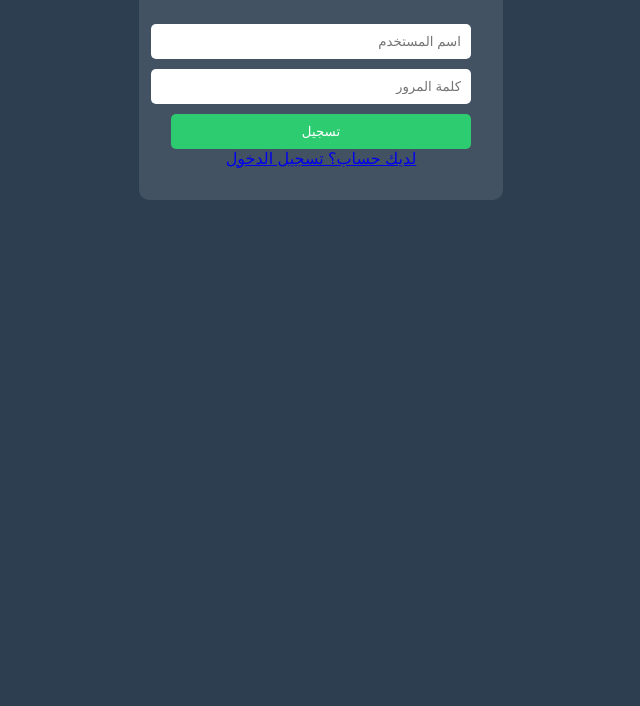
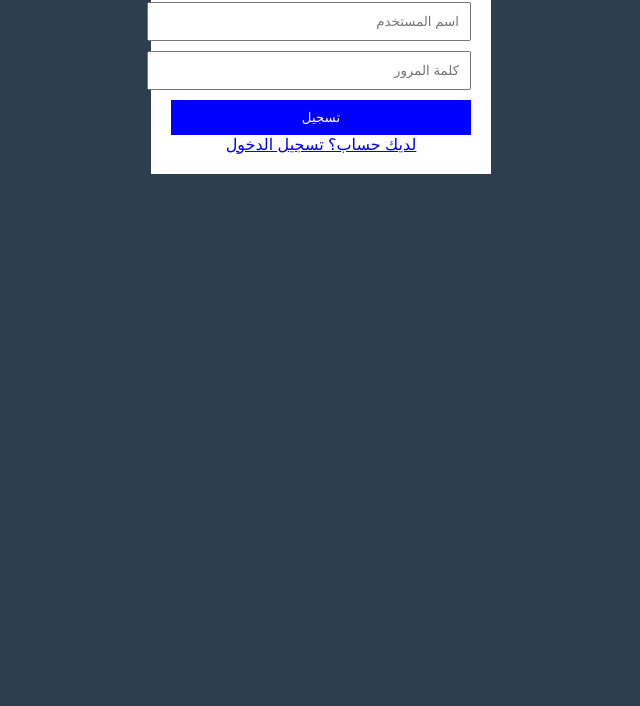
Before and after one commit to czxdsfgvb/mokia, a plain HTML site: page register.html in a window 1280 px wide. Shown: the part 94-800 px from the top of the page, without its empty margins (319-959 px from the left). Drawn offline with Linux system fonts and the light colour scheme.

Commit message:
Update style.css

```diff
--- a/style.css
+++ b/style.css
@@ -1,57 +1,43 @@
-:root {
-    --primary: #2ecc71;
-    --dark: #2c3e50;
-    --light: #ecf0f1;
-}
-
 body {
-    background: var(--dark);
-    color: var(--light);
-    font-family: 'Tajawal', sans-serif;
+    font-family: Arial, sans-serif;
+    background: #2c3e50;
+    color: white;
     text-align: center;
 }
 
-.header {
-    padding: 1rem;
-    background: rgba(0, 0, 0, 0.3);
-    border-bottom: 2px solid var(--primary);
+.container {
+    padding: 20px;
 }
 
-.dashboard {
-    padding: 2rem;
+header {
+    background: #1abc9c;
+    padding: 10px;
 }
 
-.threat-grid, .alerts-container, .prevented-container {
-    max-height: 300px;
-    overflow-y: auto;
-    margin-top: 1rem;
-}
-
-.alert-item, .prevented-item {
-    padding: 1rem;
-    background: rgba(255, 255, 255, 0.1);
-    margin-bottom: 0.5rem;
-    border-radius: 5px;
+button {
+    background: red;
+    color: white;
+    padding: 10px;
+    border: none;
+    cursor: pointer;
 }
 
 .login-container {
     max-width: 300px;
     margin: auto;
-    padding: 2rem;
-    background: rgba(255, 255, 255, 0.1);
-    border-radius: 10px;
+    background: white;
+    color: black;
+    padding: 20px;
 }
 
-.login-container input, .login-container button {
+input {
+    display: block;
     width: 100%;
+    margin: 10px 0;
     padding: 10px;
-    margin-top: 10px;
-    border: none;
-    border-radius: 5px;
 }
 
-.login-container button {
-    background: var(--primary);
-    color: white;
-    cursor: pointer;
+button {
+    width: 100%;
+    background: blue;
     }
```
